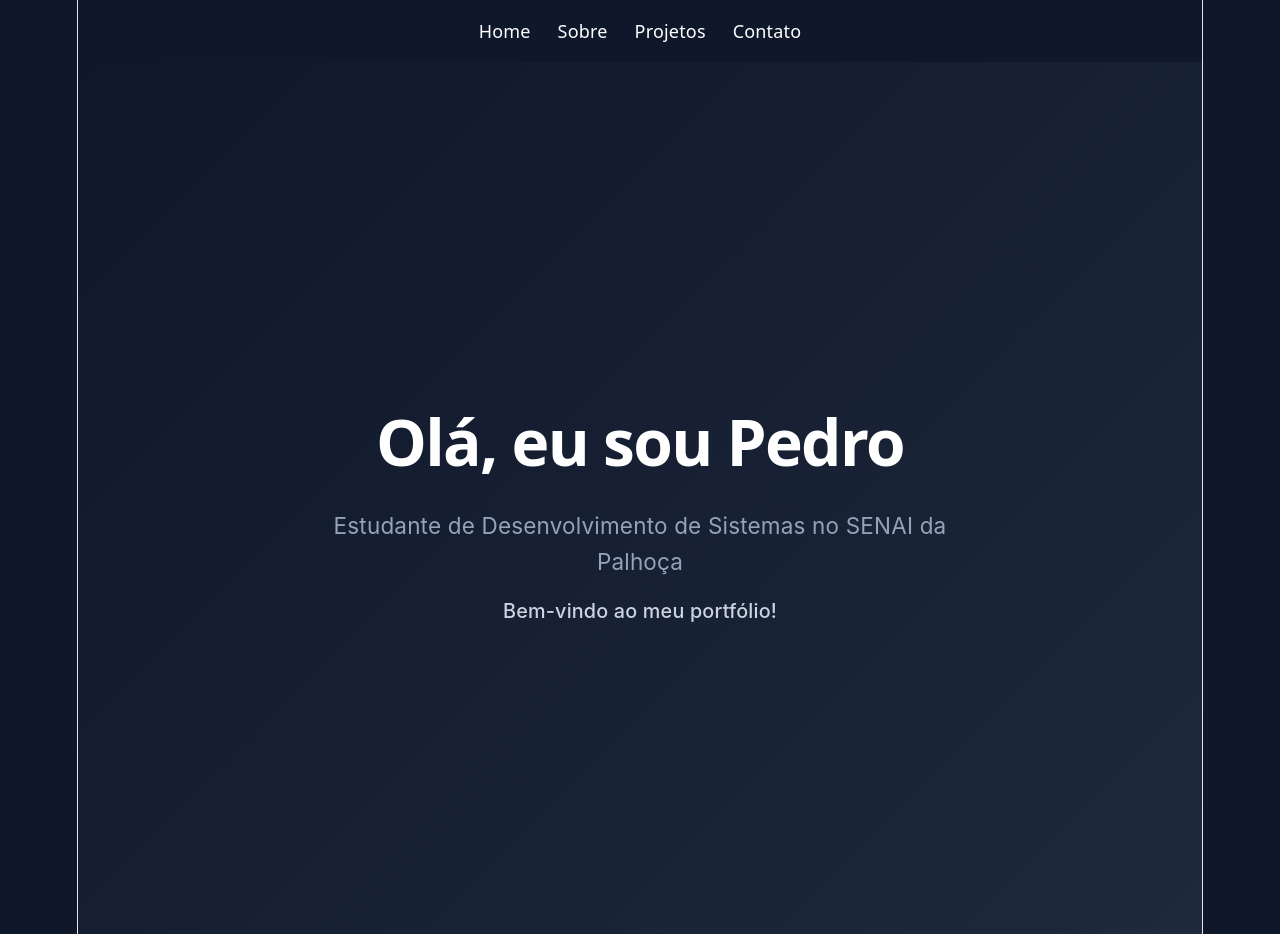
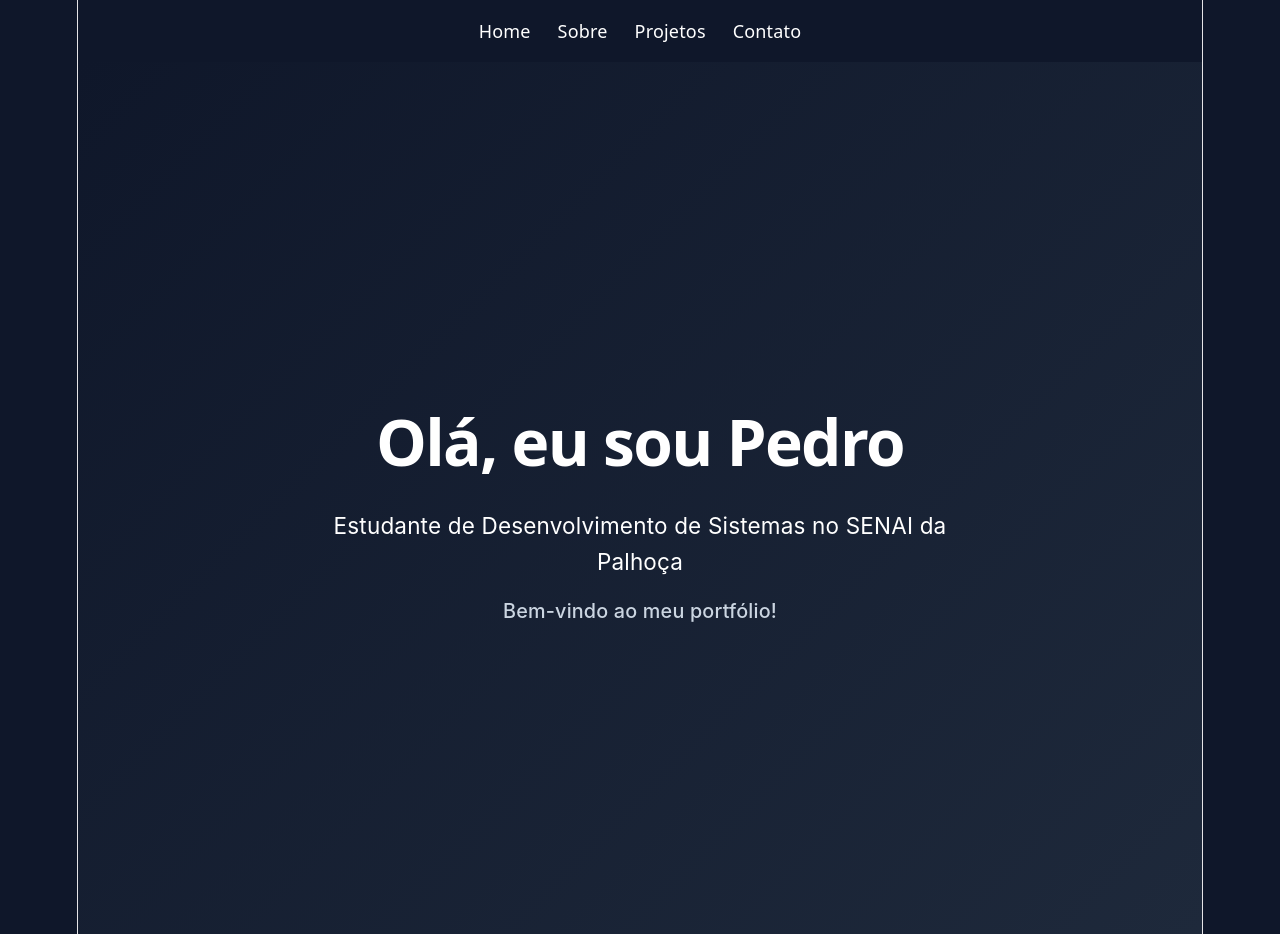
Before and after one commit to pedromillani-hub/meu-portifolio, a React (Vite) app: page / in a window 1280 px wide. Built offline with nearby package versions, Linux system fonts and the light colour scheme.

Commit message:
Update Home.jsx

```diff
--- a/src/pages/Home.jsx
+++ b/src/pages/Home.jsx
@@ -49,6 +49,7 @@ const styles = {
     color: "#94a3b8",
     marginBottom: "1rem",
     lineHeight: 1.6,
+    color: "#ffff",
   },
   welcome: {
     fontSize: "1.1rem",
```
